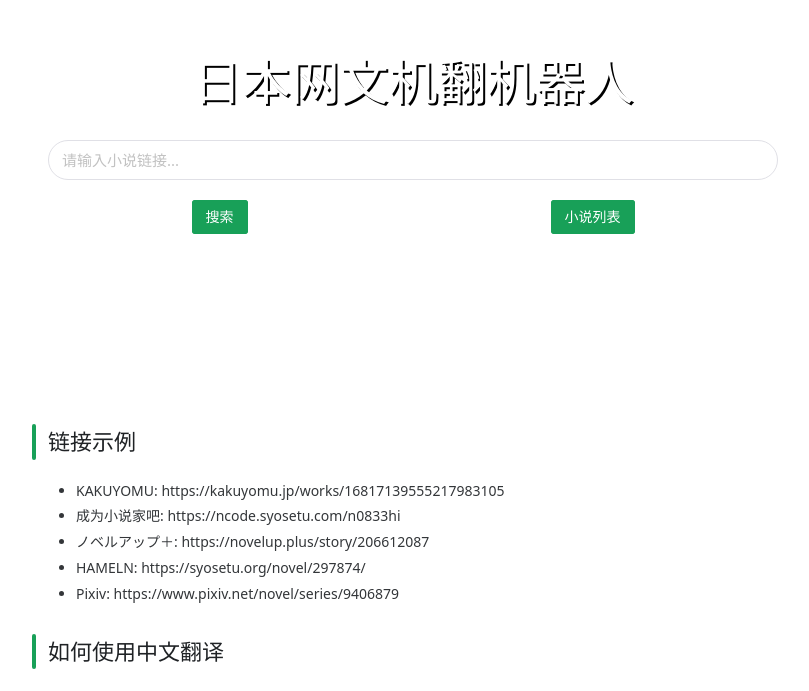
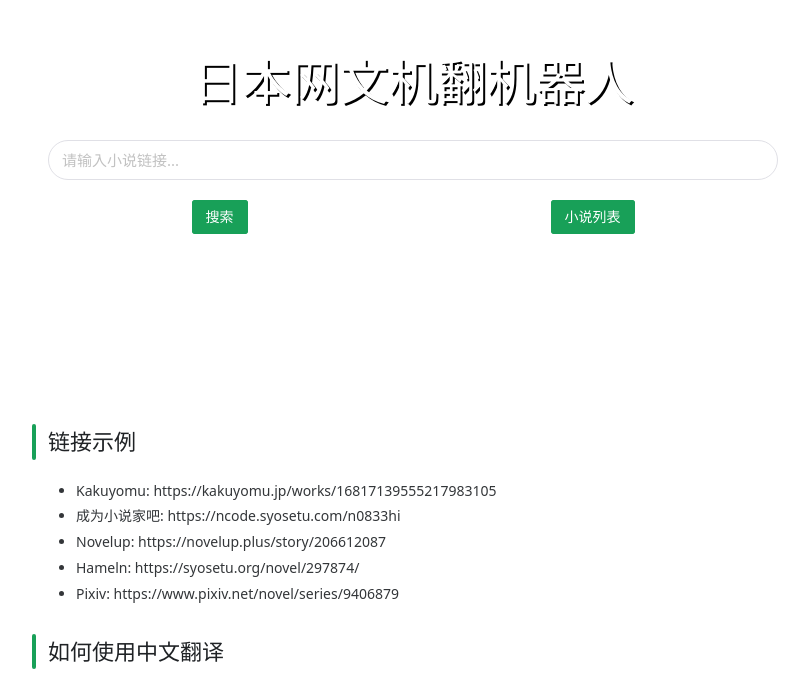
Before and after one commit to FishHawk/auto-novel, a Vue app in the folder src-vue/: page / in a window 1280 px wide. Shown: the part 108-799 px from the top of the page, without its empty margins (227-1036 px from the left). Built offline with nearby package versions, Linux system fonts and the light colour scheme; a small style sheet from the web is missing.

Commit message:
update readme and all provider name

```diff
--- a/src-vue/src/views/List.vue
+++ b/src-vue/src/views/List.vue
@@ -9,9 +9,9 @@ const providerOption = ref('');
 const providerOptions = [
   { label: '全部', value: '' },
   { label: 'Kakuyomu', value: 'kakuyomu' },
-  { label: 'Syosetu', value: 'syosetu' },
+  { label: '成为小说家吧', value: 'syosetu' },
+  { label: 'Novelup', value: 'novelup' },
   { label: 'Hameln', value: 'hameln' },
-  { label: 'Novelup', value: 'novelup' },
   { label: 'Pixiv', value: 'pixiv' },
 ];
 const sortOption = ref<'created' | 'changed'>('changed');
--- a/src-vue/src/views/Query.vue
+++ b/src-vue/src/views/Query.vue
@@ -90,10 +90,10 @@ onMounted(() => {
 
     <n-h2 prefix="bar" align-text>链接示例</n-h2>
     <n-ul>
-      <n-li> KAKUYOMU: https://kakuyomu.jp/works/16817139555217983105 </n-li>
+      <n-li> Kakuyomu: https://kakuyomu.jp/works/16817139555217983105 </n-li>
       <n-li> 成为小说家吧: https://ncode.syosetu.com/n0833hi </n-li>
-      <n-li> ノベルアップ＋: https://novelup.plus/story/206612087 </n-li>
-      <n-li> HAMELN: https://syosetu.org/novel/297874/ </n-li>
+      <n-li> Novelup: https://novelup.plus/story/206612087 </n-li>
+      <n-li> Hameln: https://syosetu.org/novel/297874/ </n-li>
       <n-li> Pixiv: https://www.pixiv.net/novel/series/9406879 </n-li>
     </n-ul>
 
```
Also changed, not shown: 1 other file (tests, documents, lock files or other folders).
